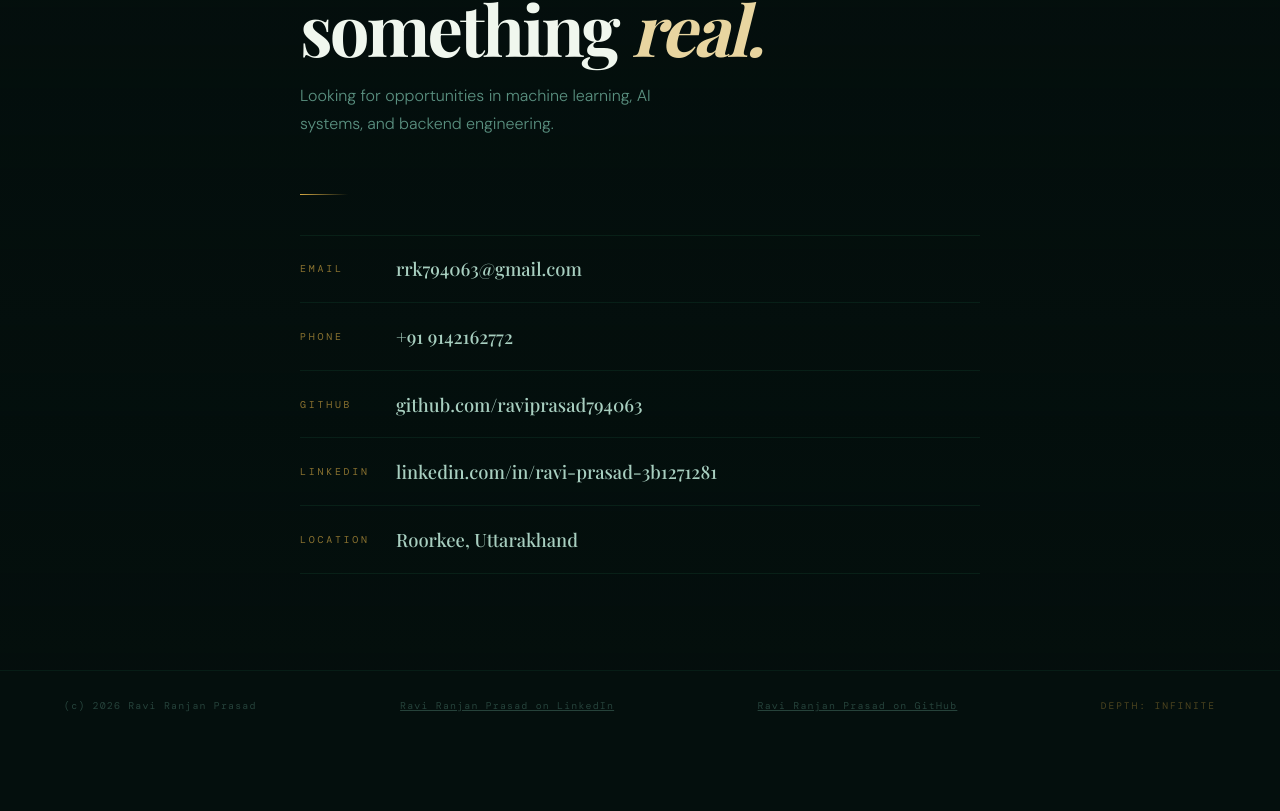
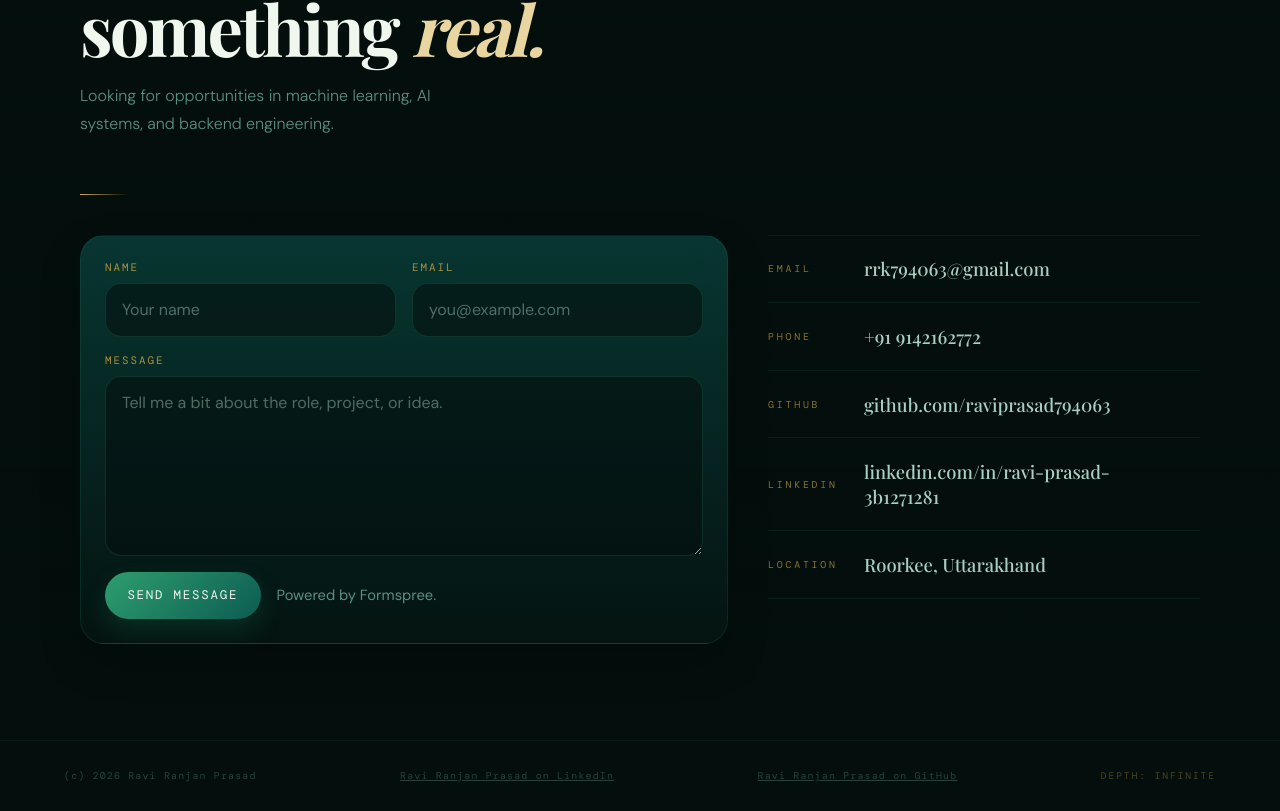
Before and after one commit to raviprasad794063/Portfolio, a React (Vite) app in the folder portfolio-src/: page / in a window 1280 px wide. Shown: the part 5851-6662 px from the top of the page. Before the commit the page ends 6592 px from the top, so only its background shows below. Built offline with nearby package versions, Linux system fonts and the light colour scheme; a web font is replaced by a local one.

Commit message:
Formspree

```diff
--- a/portfolio-src/Public/googled765d8e40f0f99af.html
+++ /dev/null
@@ -1 +0,0 @@
-google-site-verification: googled765d8e40f0f99af.html
--- a/portfolio-src/src/components/Contact.jsx
+++ b/portfolio-src/src/components/Contact.jsx
@@ -1,3 +1,4 @@
+import { useState } from 'react';
 import '../styles/Contact.css';
 
 const LINKS = [
@@ -8,7 +9,51 @@ const LINKS = [
   { label: 'Location', value: 'Roorkee, Uttarakhand', href: null },
 ];
 
+const FORM_ENDPOINT =
+  import.meta.env.VITE_FORMSPREE_ENDPOINT || 'https://formspree.io/f/mbdzwbrv';
+
 export default function Contact() {
+  const [status, setStatus] = useState({ type: 'idle', message: '' });
+
+  async function handleSubmit(event) {
+    event.preventDefault();
+
+    if (!FORM_ENDPOINT) {
+      setStatus({
+        type: 'error',
+        message: 'Form endpoint is missing. Add VITE_FORMSPREE_ENDPOINT to restore submissions.',
+      });
+      return;
+    }
+
+    const form = event.currentTarget;
+    const formData = new FormData(form);
+
+    setStatus({ type: 'sending', message: 'Sending your message...' });
+
+    try {
+      const response = await fetch(FORM_ENDPOINT, {
+        method: 'POST',
+        headers: {
+          Accept: 'application/json',
+        },
+        body: formData,
+      });
+
+      if (!response.ok) {
+        throw new Error('Form submission failed');
+      }
+
+      form.reset();
+      setStatus({ type: 'success', message: 'Message sent successfully. I will get back to you soon.' });
+    } catch {
+      setStatus({
+        type: 'error',
+        message: 'Something went wrong while sending. Please try again or use the email link below.',
+      });
+    }
+  }
+
   return (
     <>
       <section id="contact" className="contact">
@@ -50,16 +95,53 @@ export default function Contact() {
 
           <div className="contact-divider reveal delay-2" />
 
+          <div className="contact-grid">
+            <form className="contact-form reveal delay-3" onSubmit={handleSubmit}>
+              <div className="contact-form-row">
+                <label className="contact-field">
+                  <span className="contact-field-label">Name</span>
+                  <input type="text" name="name" placeholder="Your name" required />
+                </label>
+
+                <label className="contact-field">
+                  <span className="contact-field-label">Email</span>
+                  <input type="email" name="email" placeholder="you@example.com" required />
+                </label>
+              </div>
+
+              <label className="contact-field">
+                <span className="contact-field-label">Message</span>
+                <textarea
+                  name="message"
+                  rows="6"
+                  placeholder="Tell me a bit about the role, project, or idea."
+                  required
+                />
+              </label>
+
+              <input type="hidden" name="_subject" value="New portfolio contact message" />
+
+              <div className="contact-form-actions">
+                <button type="submit" className="contact-submit" disabled={status.type === 'sending'}>
+                  {status.type === 'sending' ? 'Sending...' : 'Send Message'}
+                </button>
+                <p className={`contact-status ${status.type !== 'idle' ? `is-${status.type}` : ''}`}>
+                  {status.message || 'Powered by Formspree.'}
+                </p>
+              </div>
+            </form>
+
             <div className="contact-links">
               {LINKS.map((link, index) => {
                 const isExternal = link.href?.startsWith('http');
                 const Tag = link.href ? 'a' : 'div';
+                const delayClass = index > 1 ? 'delay-4' : `delay-${index + 3}`;
 
                 return (
                   <Tag
                     key={link.label}
                     href={link.href || undefined}
-                  className={`contact-link reveal delay-${index + 2}`}
+                    className={`contact-link reveal ${delayClass}`}
                     target={isExternal ? '_blank' : undefined}
                     rel={isExternal ? 'noreferrer' : undefined}
                   >
@@ -69,6 +151,7 @@ export default function Contact() {
                   </Tag>
                 );
               })}
+            </div>
           </div>
         </div>
       </section>
--- a/portfolio-src/src/styles/Contact.css
+++ b/portfolio-src/src/styles/Contact.css
@@ -7,7 +7,7 @@
 }
 
 .contact-inner {
-  max-width: 680px;
+  max-width: 1120px;
   margin: 0 auto;
 }
 
@@ -41,6 +41,125 @@
   background: linear-gradient(90deg, var(--caustic-gold), transparent);
   margin-bottom: 2.5rem;
   opacity: 0.6;
+}
+
+.contact-grid {
+  display: grid;
+  grid-template-columns: minmax(0, 1.2fr) minmax(280px, 0.8fr);
+  gap: 2.5rem;
+  align-items: start;
+}
+
+.contact-form {
+  padding: 1.5rem;
+  border: 1px solid rgba(45, 158, 110, 0.14);
+  background:
+    linear-gradient(180deg, rgba(9, 61, 56, 0.72), rgba(4, 15, 13, 0.78)),
+    rgba(9, 61, 56, 0.5);
+  border-radius: 24px;
+  box-shadow: 0 18px 40px rgba(0, 0, 0, 0.22);
+  backdrop-filter: blur(14px);
+}
+
+.contact-form-row {
+  display: grid;
+  grid-template-columns: repeat(2, minmax(0, 1fr));
+  gap: 1rem;
+}
+
+.contact-field {
+  display: flex;
+  flex-direction: column;
+  gap: 0.6rem;
+  margin-bottom: 1rem;
+}
+
+.contact-field-label {
+  font-family: var(--font-mono);
+  font-size: 0.68rem;
+  letter-spacing: 0.18em;
+  text-transform: uppercase;
+  color: var(--caustic-gold);
+  opacity: 0.8;
+}
+
+.contact-field input,
+.contact-field textarea {
+  width: 100%;
+  border: 1px solid rgba(45, 158, 110, 0.2);
+  border-radius: 16px;
+  background: rgba(4, 15, 13, 0.55);
+  color: var(--text-surface);
+  font: inherit;
+  padding: 0.95rem 1rem;
+  transition: border-color 0.25s, box-shadow 0.25s, transform 0.25s;
+}
+
+.contact-field textarea {
+  resize: vertical;
+  min-height: 180px;
+}
+
+.contact-field input::placeholder,
+.contact-field textarea::placeholder {
+  color: rgba(168, 207, 192, 0.46);
+}
+
+.contact-field input:focus,
+.contact-field textarea:focus {
+  outline: none;
+  border-color: rgba(212, 168, 67, 0.55);
+  box-shadow: 0 0 0 4px rgba(212, 168, 67, 0.08);
+  transform: translateY(-1px);
+}
+
+.contact-form-actions {
+  display: flex;
+  flex-wrap: wrap;
+  gap: 1rem;
+  align-items: center;
+  justify-content: space-between;
+}
+
+.contact-submit {
+  border: 0;
+  border-radius: 999px;
+  padding: 0.95rem 1.4rem;
+  background: linear-gradient(135deg, var(--jade-bright), var(--teal-core));
+  color: var(--text-surface);
+  font-family: var(--font-mono);
+  font-size: 0.78rem;
+  letter-spacing: 0.14em;
+  text-transform: uppercase;
+  cursor: pointer;
+  transition: transform 0.25s, box-shadow 0.25s, opacity 0.25s;
+  box-shadow: 0 12px 24px rgba(26, 122, 85, 0.24);
+}
+
+.contact-submit:hover:not(:disabled) {
+  transform: translateY(-2px);
+  box-shadow: 0 18px 28px rgba(26, 122, 85, 0.34);
+}
+
+.contact-submit:disabled {
+  cursor: wait;
+  opacity: 0.7;
+}
+
+.contact-status {
+  flex: 1;
+  min-width: 220px;
+  font-size: 0.92rem;
+  color: var(--text-muted);
+  line-height: 1.6;
+}
+
+.contact-status.is-success {
+  color: var(--surface-light);
+}
+
+.contact-status.is-error {
+  color: #ffb1a3;
 }
 
 .contact-links {
@@ -129,3 +248,40 @@
   letter-spacing: 0.2em;
   opacity: 0.35;
 }
+
+@media (max-width: 860px) {
+  .contact-grid {
+    grid-template-columns: 1fr;
+  }
+}
+
+@media (max-width: 640px) {
+  .contact {
+    padding: 6rem 5vw 4rem;
+  }
+
+  .contact-form {
+    padding: 1.15rem;
+    border-radius: 20px;
+  }
+
+  .contact-form-row {
+    grid-template-columns: 1fr;
+  }
+
+  .contact-link {
+    align-items: flex-start;
+    flex-direction: column;
+    gap: 0.5rem;
+  }
+
+  .contact-link-arrow {
+    margin-left: 0;
+  }
+
+  .footer {
+    flex-direction: column;
+    align-items: flex-start;
+    gap: 0.8rem;
+  }
+}
```
Also changed, not shown: 1 other file (tests, documents, lock files or other folders). Lines whose indentation alone changed are shown as unchanged.
